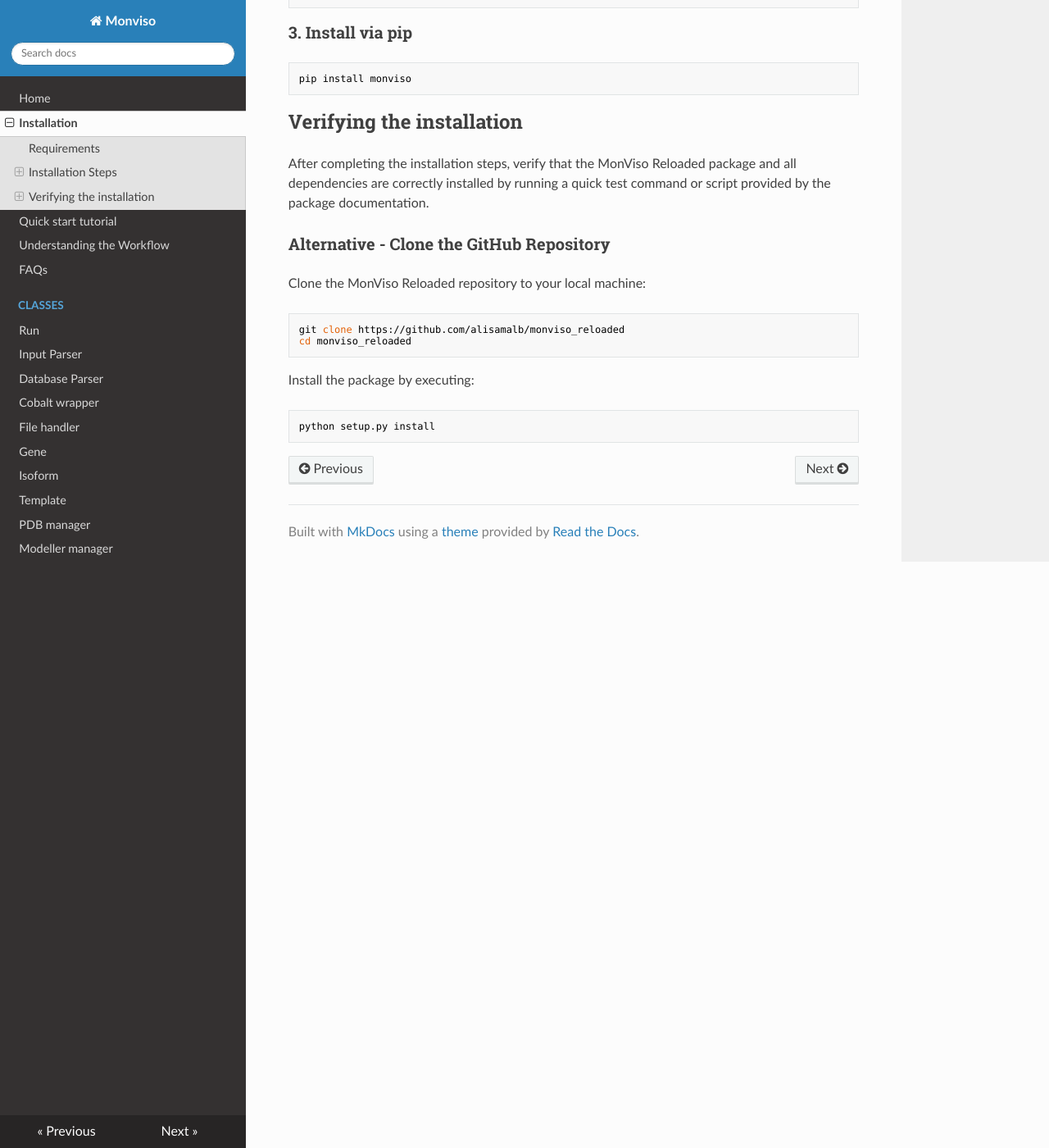
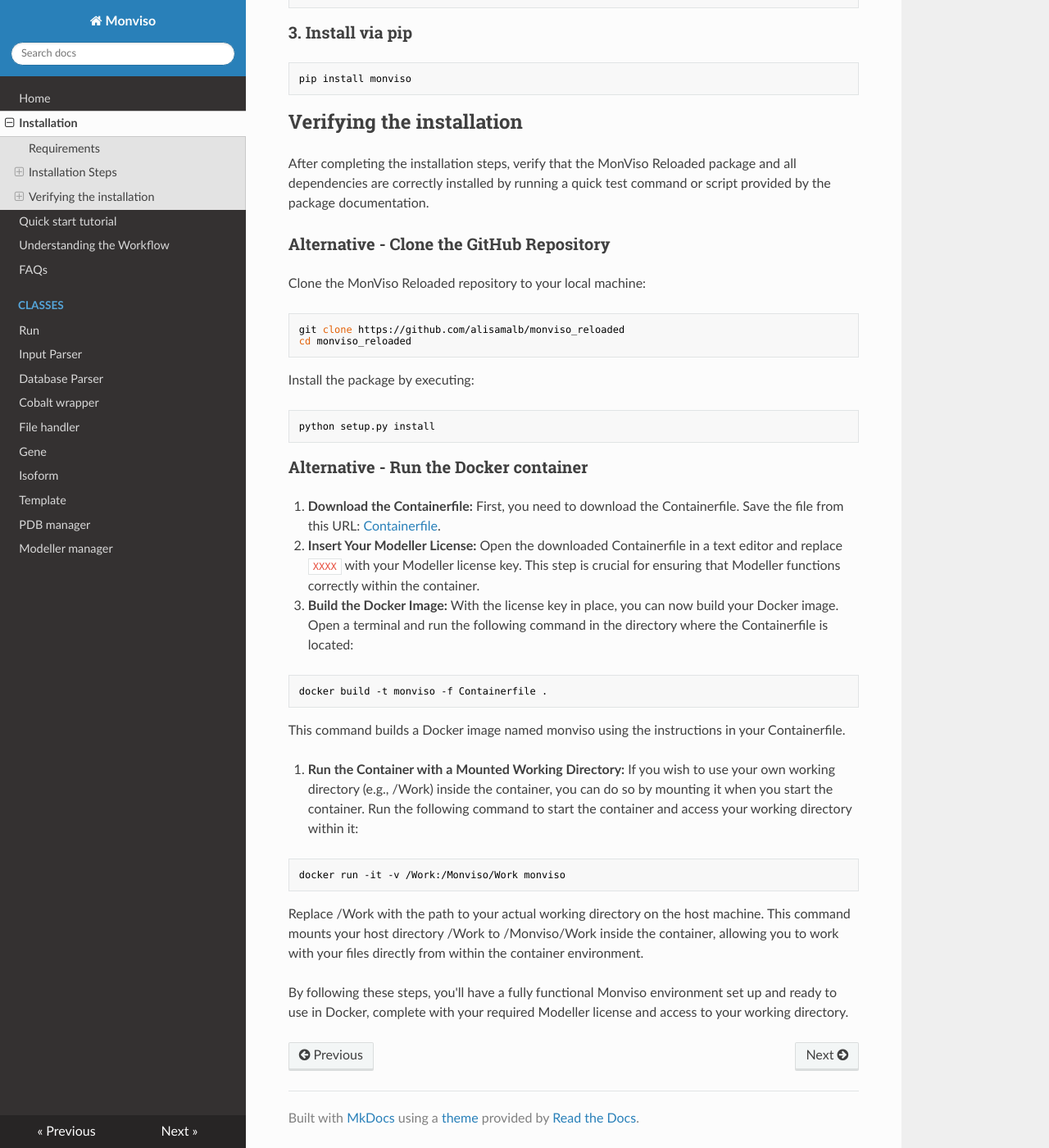
Before and after one commit to LBIC-biocomp/monviso_reloaded, an MkDocs documentation site: the page built from docs/installation.md, in a window 1280 px wide and 1400 px high, scrolled down 882 px. Shown: the whole window at 82% size. Built offline with MkDocs 1.6.1, drawn with Linux system fonts in a browser that asks for light colours; nearby versions of some CDN libraries.

Commit message:
Continues... (previous fix)

````diff
--- a/docs/installation.md
+++ b/docs/installation.md
@@ -51,3 +51,23 @@
 ```bash
 python setup.py install
 ```
+
+### Alternative - Run the Docker container
+
+1. **Download the Containerfile:** First, you need to download the Containerfile. Save the file from this URL: [Containerfile](https://raw.githubusercontent.com/alisamalb/monviso_reloaded/main/Containerfile).
+
+2. **Insert Your Modeller License:** Open the downloaded Containerfile in a text editor and replace `XXXX` with your Modeller license key. This step is crucial for ensuring that Modeller functions correctly within the container.
+
+3. **Build the Docker Image:** With the license key in place, you can now build your Docker image. Open a terminal and run the following command in the directory where the Containerfile is located:
+```bash
+docker build -t monviso -f Containerfile .
+```
+This command builds a Docker image named monviso using the instructions in your Containerfile.
+
+4. **Run the Container with a Mounted Working Directory:** If you wish to use your own working directory (e.g., /Work) inside the container, you can do so by mounting it when you start the container. Run the following command to start the container and access your working directory within it:
+```bash
+docker run -it -v /Work:/Monviso/Work monviso
+```
+Replace /Work with the path to your actual working directory on the host machine. This command mounts your host directory /Work to /Monviso/Work inside the container, allowing you to work with your files directly from within the container environment.
+
+By following these steps, you'll have a fully functional Monviso environment set up and ready to use in Docker, complete with your required Modeller license and access to your working directory.
````
Also changed, not shown: 1 other file.
